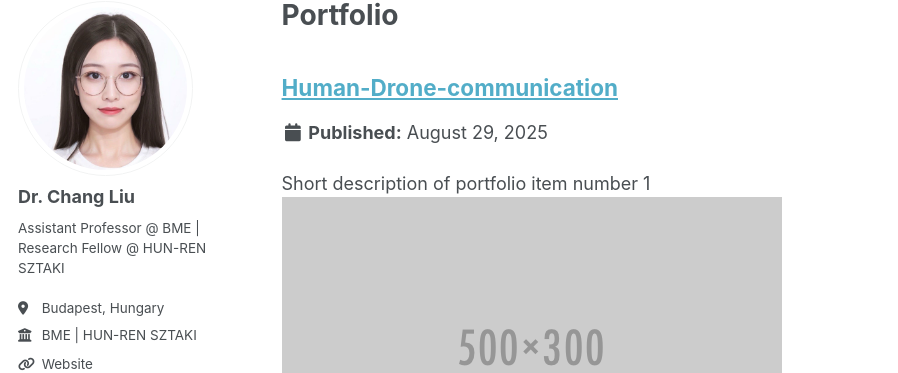
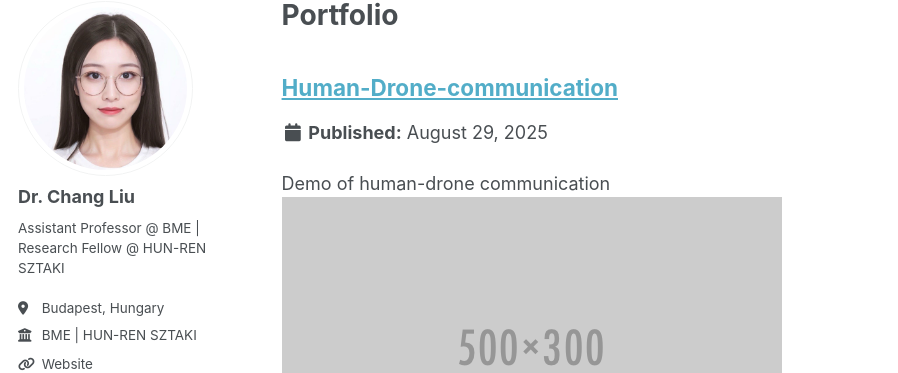
Before and after one commit to ChangLiu-bp/changliu-bp.github.io, a Jekyll site: the page built from _pages/portfolio.html, in a window 1280 px wide and 900 px high. Shown: the part 98-471 px from the top of the window, without its empty margins (0-898 px from the left). Built offline with Jekyll 4.4.1, drawn with Linux system fonts in a browser that asks for light colours; some web fonts are replaced; a script that is not in the unit is left out.

Commit message:
Update portfolio-1.md

```diff
--- a/_portfolio/portfolio-1.md
+++ b/_portfolio/portfolio-1.md
@@ -1,7 +1,14 @@
 ---
 title: "Human-Drone-communication"
-excerpt: "Short description of portfolio item number 1<br/><img src='/images/500x300.png'>"
+excerpt: "Demo of human-drone communication<br/><img src='/images/500x300.png'>"
 collection: portfolio
 ---
 
-This is an item in your portfolio. It can be have images or nice text. If you name the file .md, it will be parsed as markdown. If you name the file .html, it will be parsed as HTML.
+## Human-Drone Communication Demo
+
+This demo shows how humans and drones interact using gesture recognition.
+
+<video width="640" height="360" controls>
+  <source src="/assets/DEMO-final.mov" type="video/quicktime">
+  Your browser does not support the video tag.
+</video>
```
